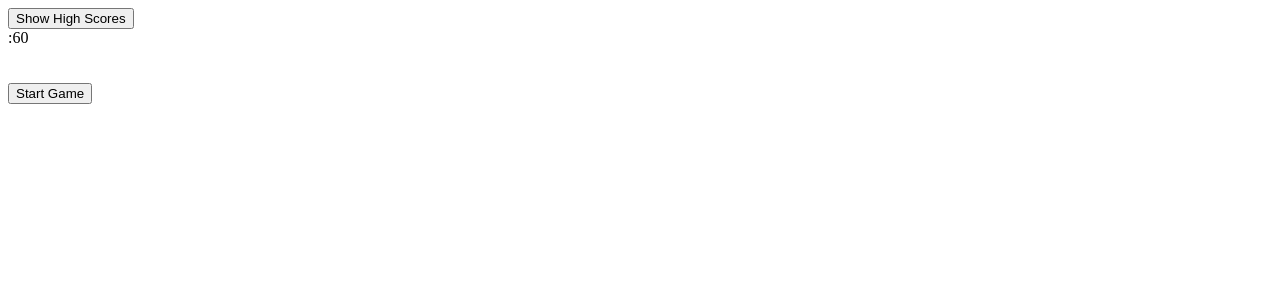
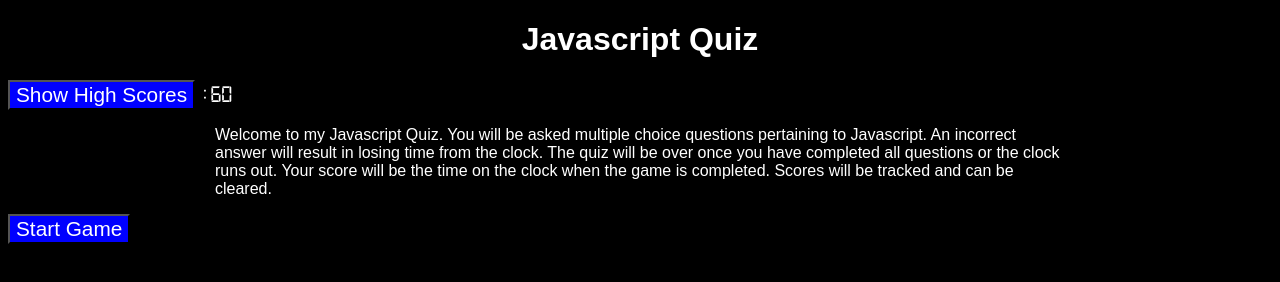
Before and after one commit to JustinNByrd/javascript-quiz, a plain HTML site: page index.html in a window 1280 px wide. Drawn offline with nearby package versions, Linux system fonts and the light colour scheme.

Commit message:
Added semantic markup

```diff
--- a/index.html
+++ b/index.html
@@ -4,15 +4,25 @@
     <meta charset="UTF-8">
     <meta http-equiv="X-UA-Compatible" content="IE=edge">
     <meta name="viewport" content="width=device-width, initial-scale=1.0">
-    <title>Document</title>
+    <title>Javascript Quiz</title>
+    <link rel="stylesheet" href="./assets/style.css">
 </head>
 <body>
-    <button onClick="showHighScores();" id="showHighScores">Show High Scores</button><br>
-    <div id="quizClock"></div>
-    <div id="questions"></div>
-    <div id="result"></div>
-    <br><br>
-    <button onClick="playGame();" id="startGame">Start Game</button>
+    <header>
+        <h1>Javascript Quiz</h1>
+        <button onClick="showHighScores();" id="showHighScores">Show High Scores</button>
+        <div id="quizClock"></div>
+    </header>
+    <main>
+        <div id="intro">
+            <p>Welcome to my Javascript Quiz.  You will be asked multiple choice questions pertaining to Javascript.  An incorrect answer will result in losing time from the clock.  The quiz will be over once you have completed all questions or the clock runs out.  Your score will be the time on the clock when the game is completed.  Scores will be tracked and can be cleared.</p>
+        </div>
+        <div id="questions"></div>
+        <div id="result"></div>
+    </main>
+    <footer>
+        <button onClick="playGame();" id="startGame">Start Game</button>
+    </footer>
     <script src="https://code.jquery.com/jquery-3.5.1.min.js"></script>
     <script type="text/javascript" src="./assets/script.js"></script>
 </body>
```
